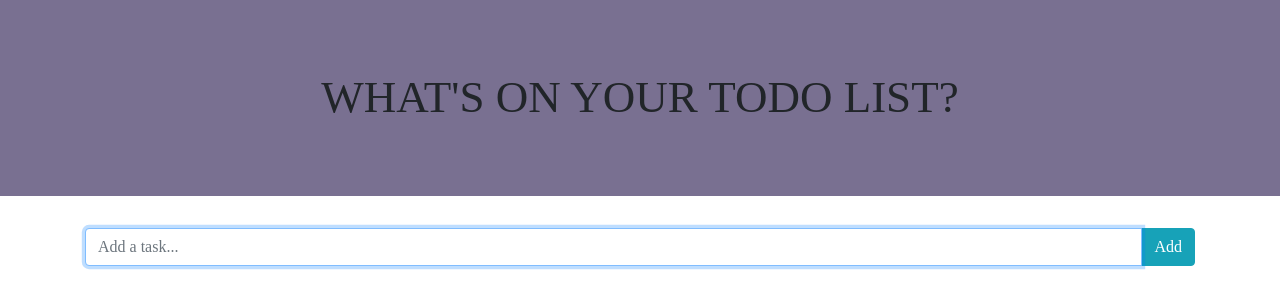
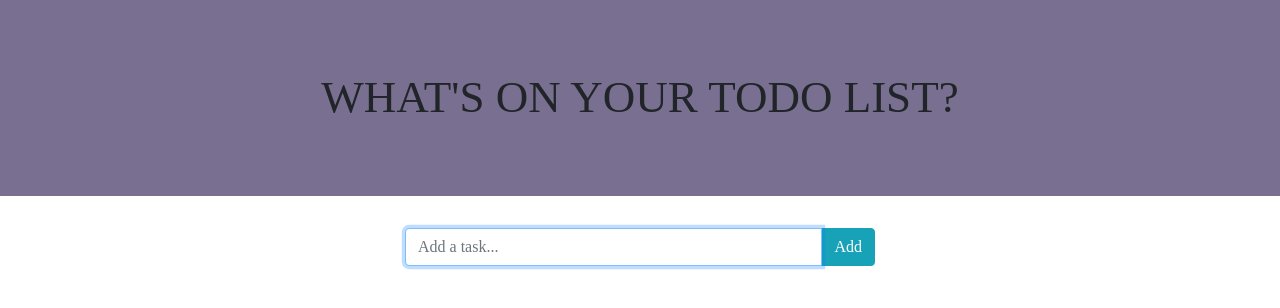
Before and after one commit to danyll39/react-todo-app, a React (Create React App) app: page / in a window 1280 px wide. Shown: the top 308 px of the page. Built offline with nearby package versions, Linux system fonts and the light colour scheme; a web font is replaced by a local one.

Commit message:
Change height and width of container

```diff
--- a/src/App.css
+++ b/src/App.css
@@ -1,17 +1,17 @@
-
 @import url('https://fonts.googleapis.com/css2?family=Reggae+One&display=swap');
-
 
 .App {
   text-align: center;
   font-family: 'Reggae One', cursive;
-
-
 }
 
 .jumbotron{
 background-color: rgb(121, 112, 145);
 font-size: 45px;
 font-family: 'Reggae One', cursive;
+}
 
+.container {
+  max-width: 500px;
+  max-height: 500px;
 }
--- a/src/App.js
+++ b/src/App.js
@@ -40,7 +40,7 @@ const App = () => {
   return (
     <div className="App">
       <Jumbotron className="jumbotron" fluid>WHAT'S ON YOUR TODO LIST?</Jumbotron>
-      <Container>
+      <Container className="container">
         <div className="list-group">
           <Form onSubmit={addTodo}>
             <InputGroup size="default" className="mb-3">
```
